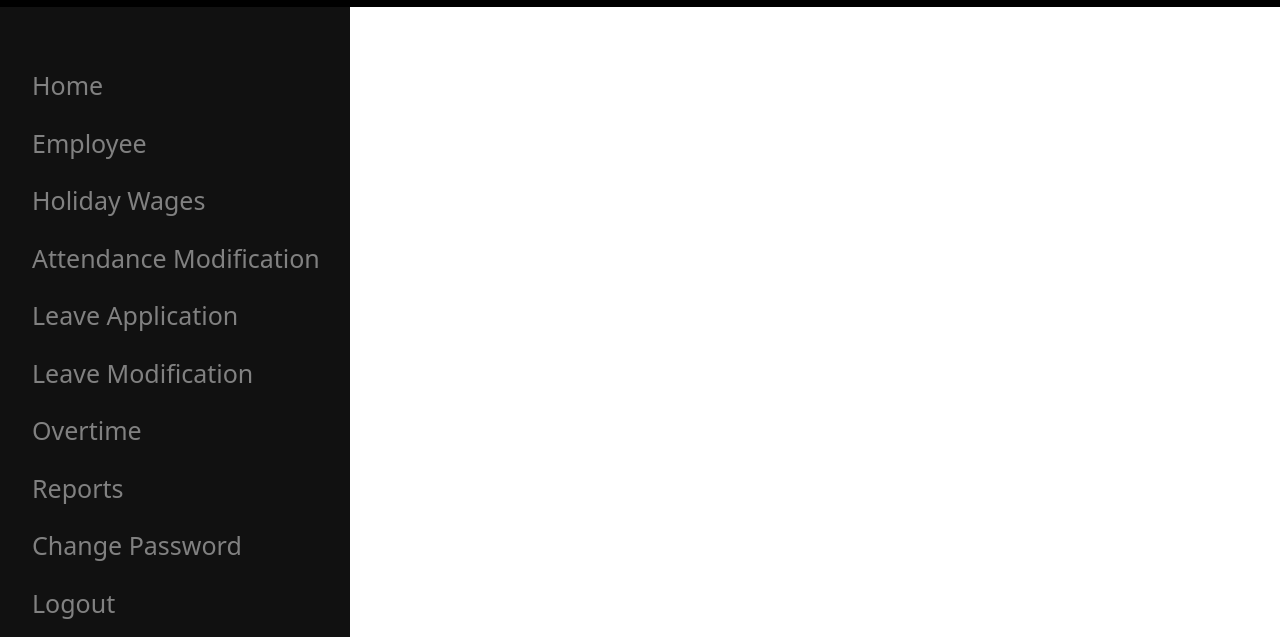
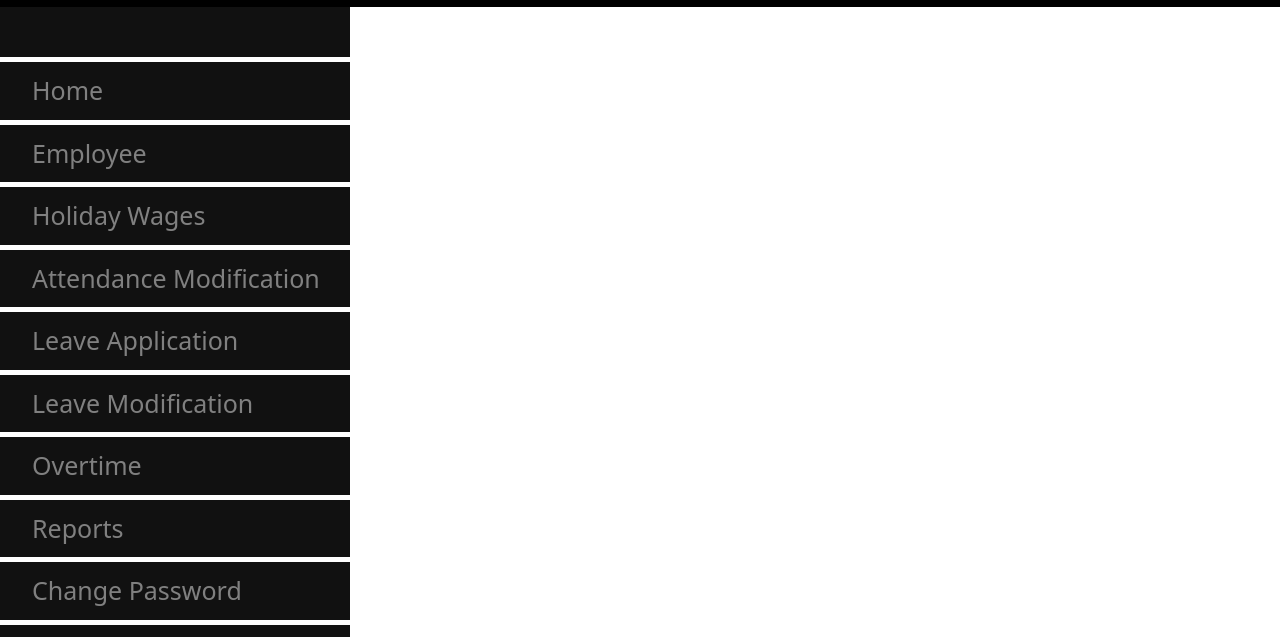
Before and after one commit to GOPIVARDHAN1965/Port, a plain HTML site: page template/home.html in a window 1280 px wide. Shown: the part 163-800 px from the top of the page. Drawn offline with nearby package versions, Linux system fonts and the light colour scheme.

Commit message:
home page changes

```diff
--- a/template/home.html
+++ b/template/home.html
@@ -9,12 +9,14 @@
             .sidenav {height: 100%;width: 350px;position: fixed;z-index: 1;top: 100;left: 20;background-color: #111;overflow-x: hidden;padding-top: 50px;}
             .sidenav a {
                         padding: 10px 10px 10px 32px;
+                        border-top:5px solid white;
                         text-decoration: none;
                         font-size: 25px;
-                        color: #818181;
+                        color: gray;
                         display: block;}
             .sidenav a:hover {color: #f1f1f1;}
-
+            /*.lg{border-bottom: 5px solid white;}*/
+            /*.ho{border-top: 0px;}*/
             @media screen and (max-height: 450px) {.sidenav {padding-top: 15px;}.sidenav a {font-size: 18px;}}
 
         </style>
@@ -30,7 +32,7 @@
             </ul>
         </div>
         <div class="sidenav">
-            <a href="#">Home</a>
+            <a href="#" class="ho">Home</a>
             <a href="#">Employee</a>
             <a href="#">Holiday Wages</a>
             <a href="#">Attendance Modification</a>
@@ -40,5 +42,5 @@
             <a href="#">Reports</a>
             <a href="#">Change Password</a>
             <!--<a href="#"><img src="https://www.kindpng.com/picc/m/19-194798_transparent-logout-png-sign-out-icon-transparent-png.png" height="40px">Logout</a>-->
-            <a href="#">Logout</a>
+            <a href="#" class="lg">Logout</a>
         </div>
```
